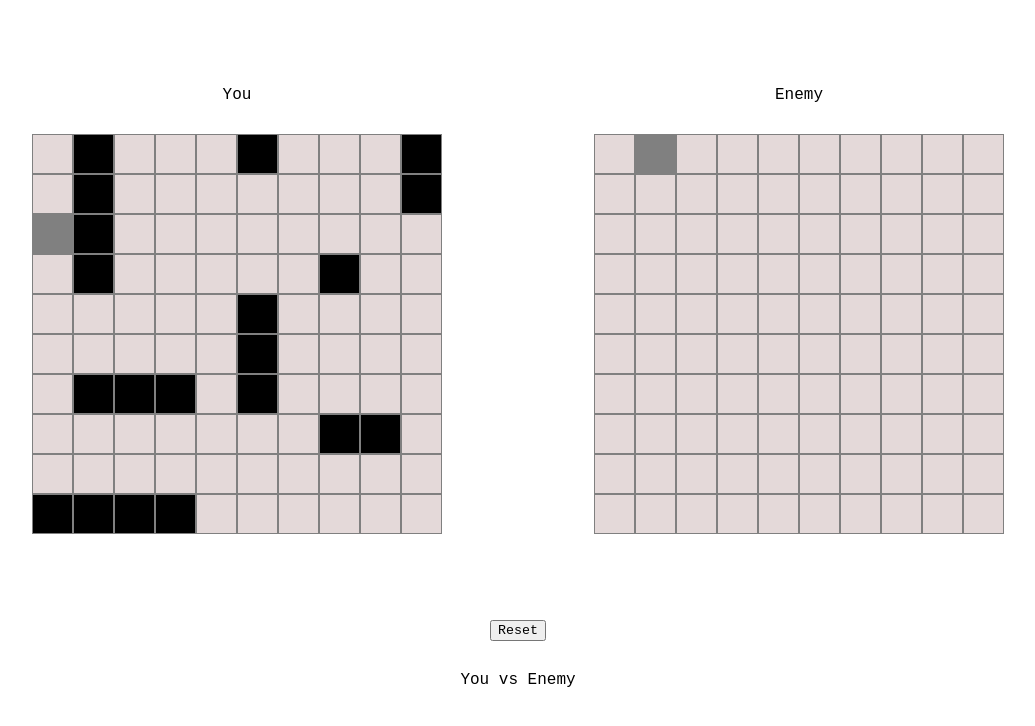
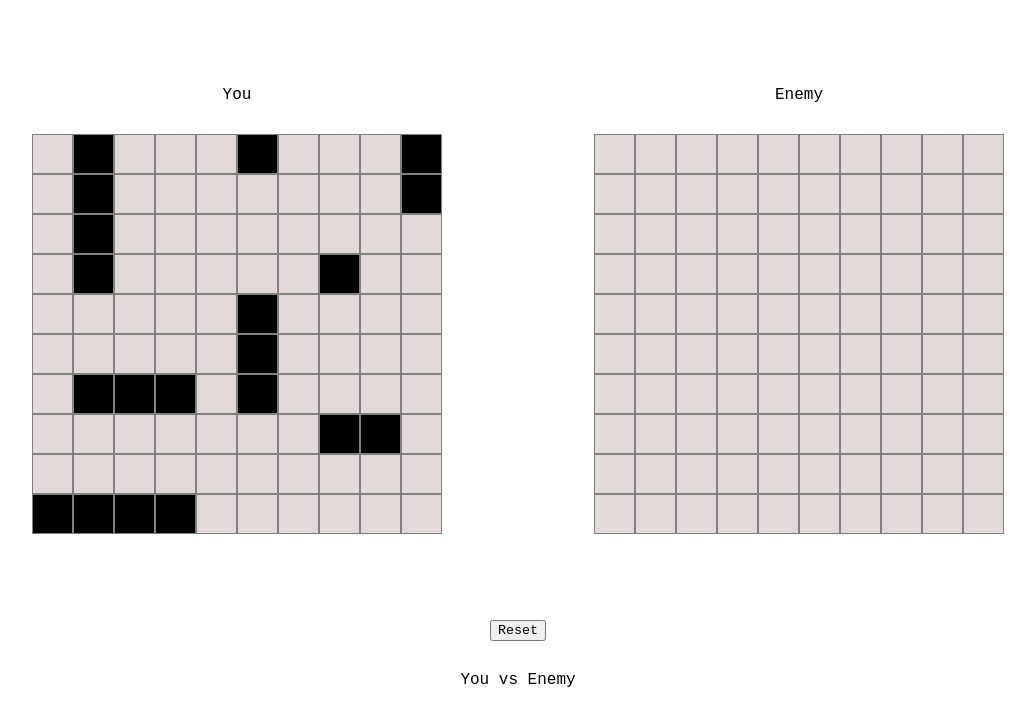
Before and after one commit to aswaunni/BattleShip, a website built with webpack: page dist/index.html in a window 1280 px wide. Both pictures are taken after a click on the element 785 px from the left and 241 px from the top of the page. Shown: the part 88-814 px from the top of the page, without its empty margins (130-1165 px from the left). Built offline with nearby package versions, Linux system fonts and the light colour scheme.

Commit message:
changed . x

```diff
--- a/src/style.css
+++ b/src/style.css
@@ -46,6 +46,11 @@ body {
     width: 100%;
     height: 100%;
     border: 1px solid grey;
+    display: flex;
+    align-items: center;
+    justify-content: center;
+    font-size: 2vw;
+    color: grey;
 }
 
 .ship {
@@ -53,14 +58,16 @@ body {
 }
 
 .hit {
-    background-color: red;
+    background-color: black;
+    font-weight: 900;
 }
 
 
 .miss {
-    background-color: grey;
+    color: grey;
 }
 
 .sunk {
-    border: 2px solid red;
+    background-color: red;
+    border: 1px solid red;
 }
```
Also changed, not shown: dist/main.js.
